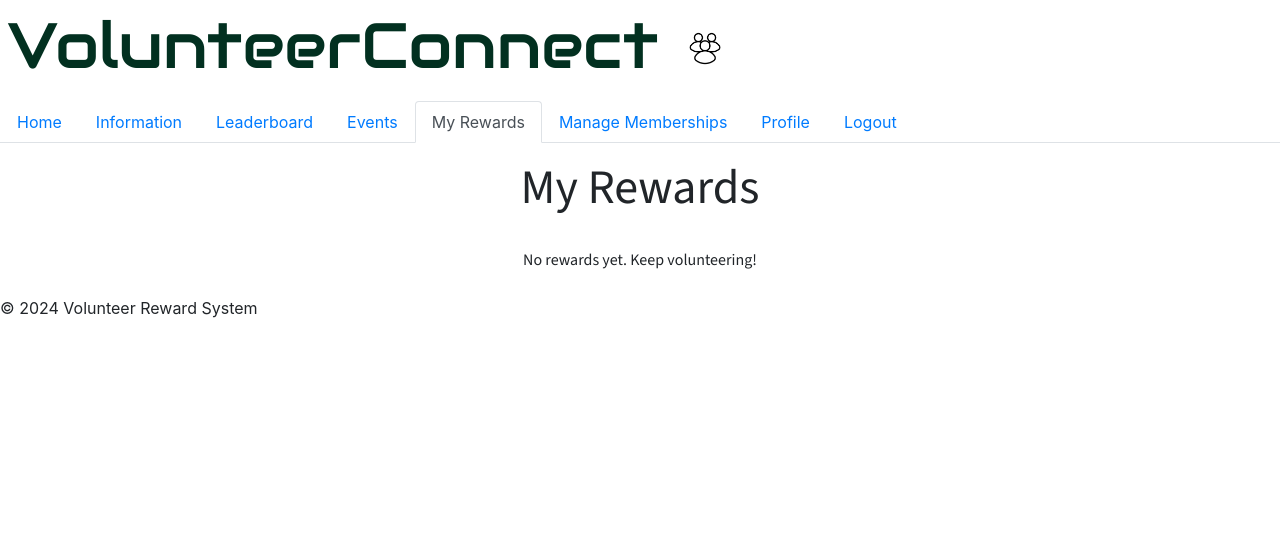
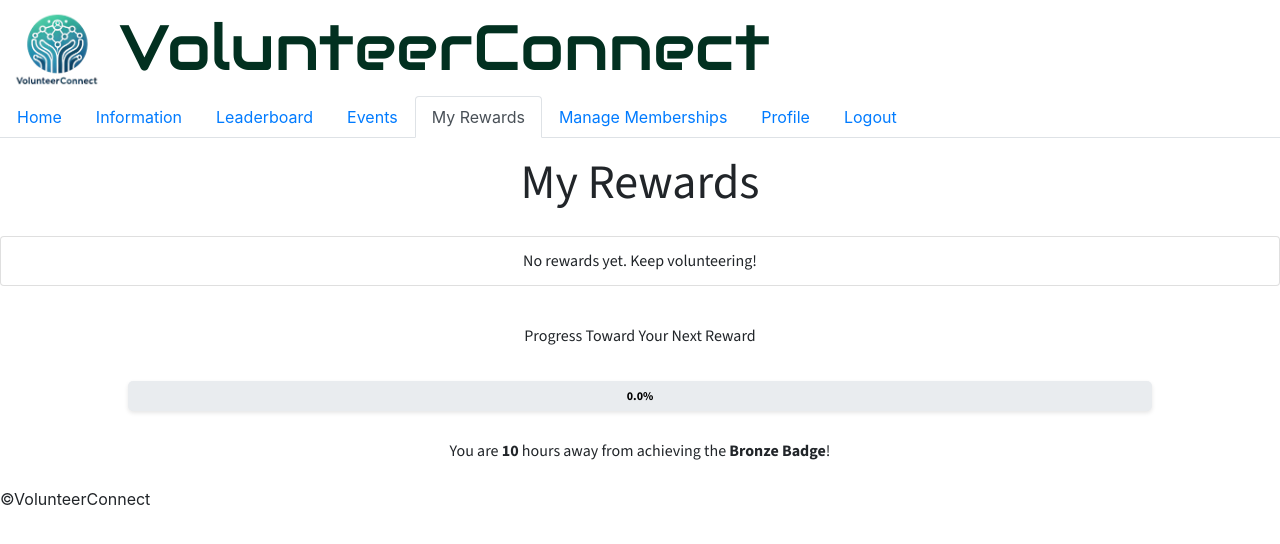
Before and after one commit to brown-eric/volunteer-recognition-system, a Flask app: page /rewards in a window 1280 px wide. Shown: the top 544 px of the page. Run offline with Flask 3, Linux system fonts and the light colour scheme; the visitor is signed in with stand-in values (Sample User, id 1); some libraries are stand-ins or nearby versions.

```diff
--- a/app/__init__.py
+++ b/app/__init__.py
@@ -1,5 +1,6 @@
 # Flask modules
 from flask import Flask
+from flask_sqlalchemy import SQLAlchemy
 from flask_migrate import Migrate
 from flask_mail import Mail
 from flask_limiter import Limiter
@@ -25,7 +26,8 @@ def create_app(debug: bool = False) -> Flask:
 
     # Initialize extensions
     from app.extensions import db, bcrypt, csrf, login_manager
-    db.init_app(app)
+    with app.app_context():
+        db.init_app(app)
     csrf.init_app(app)
     bcrypt.init_app(app)
     login_manager.init_app(app)
--- a/app/extensions.py
+++ b/app/extensions.py
@@ -4,6 +4,7 @@ from flask_sqlalchemy import SQLAlchemy
 from flask_wtf.csrf import CSRFProtect
 from flask_login import LoginManager
 from flask_mail import Mail
+import app
 
 mail = Mail()
 db = SQLAlchemy()
--- a/app/forms.py
+++ b/app/forms.py
@@ -43,9 +43,8 @@ class RegistrationForm(FlaskForm):
     confirm_password = PasswordField('Confirm Password', validators=[
         DataRequired(), Length(max=64),
         EqualTo('password', message='Passwords must match')
-    ],
+        ],
                                      render_kw={'placeholder': 'Confirm your password'})
-    # VULN: No controls to prevent any user from registering as an org or admin
     role = SelectField('Are you a', choices=[('volunteer', 'Volunteer'), ('volunteering organization', 'Volunteering Organization'),
                                              ('admin', 'Admin')], validators=[DataRequired()])
     submit = SubmitField('Register')
--- a/app/routes.py
+++ b/app/routes.py
@@ -88,7 +88,16 @@ def register():
         return redirect(url_for("routes.home"))
 
     form = RegistrationForm()
-
+    if User.query.filter_by(role='admin').count() < 1:
+        form.role.choices = [
+            ('volunteer', 'Volunteer'),
+            ('volunteering organization', 'Volunteering Organization'),
+            ('admin', 'Admin')
+        ]
+    else:
+        form.role.choices = [
+            ('volunteer', 'Volunteer')
+        ]
     if form.validate_on_submit():
         name = escape(form.name.data)
         email = escape(form.email.data)
@@ -139,23 +148,42 @@ def rewards():
         return redirect(url_for('routes.home'))
 
     user = current_user
+    total_hours = user.hours_volunteered
     rewards = [
-        {'name': 'Bronze Badge', 'description': 'Awarded for 10 volunteer hours'},
-        {'name': 'Silver Badge', 'description': 'Awarded for 20 volunteer hours'},
-        {'name': 'Gold Badge', 'description': 'Awarded for 30 volunteer hours'},
-        {'name': 'Platinum Badge', 'description': 'Awarded for 50 volunteer hours'},
+        {'name': 'Bronze Badge', 'description': 'Awarded for 10 volunteer hours', 'threshold': 10},
+        {'name': 'Silver Badge', 'description': 'Awarded for 20 volunteer hours', 'threshold': 20},
+        {'name': 'Gold Badge', 'description': 'Awarded for 30 volunteer hours', 'threshold': 30},
+        {'name': 'Platinum Badge', 'description': 'Awarded for 50 volunteer hours', 'threshold': 50}
     ]
-    user_rewards = []
-    if user.hours_volunteered >= 50:
-        user_rewards.append(rewards[3])  # Platinum Badge
-    if user.hours_volunteered >= 30:
-        user_rewards.append(rewards[2])  # Gold Badge
-    if user.hours_volunteered >= 20:
-        user_rewards.append(rewards[1])  # Silver Badge
-    if user.hours_volunteered >= 10:
-        user_rewards.append(rewards[0])  # Bronze Badge
 
-    return render_template('rewards.html', rewards=user_rewards, active_tab='rewards')
+    user_rewards = [reward for reward in rewards if total_hours >= reward['threshold']]
+    next_reward = next((reward for reward in rewards if total_hours < reward['threshold']), None)
+
+    if next_reward:
+        progress = (total_hours / next_reward['threshold']) * 100
+        progress_color = "bg-warning"  # Default for bronze
+        if next_reward['threshold'] == 20:
+            progress_color = "bg-secondary"  # Silver
+        elif next_reward['threshold'] == 30:
+            progress_color = "bg-warning"  # Gold
+        elif next_reward['threshold'] == 50:
+            progress_color = "bg-primary"  # Platinum (Blue)
+    else:
+        progress = 100  # All rewards completed
+        progress_color = "bg-success"  # Green for completed
+
+    return render_template(
+        'rewards.html',
+        rewards=user_rewards,
+        next_reward=next_reward,
+        progress=progress,
+        progress_color=progress_color,
+        active_tab='rewards'
+    )
+
+
+
+
 
 @routes_bp.route("/add_hours", methods=['GET', 'POST'])
 @login_required
@@ -331,7 +359,6 @@ def signup_event(event_id):
 @routes_bp.route("/add_member", methods=['GET', 'POST'])
 @login_required
 def add_member():
-
     form = AddMemberForm()
     email_invalid = False  # Flag for invalid email
 
@@ -340,17 +367,19 @@ def add_member():
         user = User.query.filter_by(email=form.email.data).first()
 
         if user:
-            # Check if the user is a volunteer
-            if user.role != 'volunteer':
-                flash(f'Cannot add member. {user.name} is not a volunteer.', 'danger')
+            # Check if the user is already part of the organization
+            if user in current_user.volunteers:
+                flash(f'{user.name} is already a member of your organization.', 'info')
             else:
-                # Add the member
-                current_user.volunteers.append(user)
-                db.session.commit()  # Commit the changes to the database
+                # Check if the user is a volunteer
+                if user.role != 'volunteer':
+                    flash(f'Cannot add member. {user.name} is not a volunteer.', 'danger')
+                else:
+                    # Add the member
+                    current_user.volunteers.append(user)
+                    db.session.commit()  # Commit the changes to the database
 
-                # Log the addition of hours
-
-                flash(f'Successfully added {user.name}.', 'success')
+                    flash(f'Successfully added {user.name}.', 'success')
         else:
             # Flash message and set flag for invalid email
             flash('No user found with that email address. Please try again.', 'danger')
@@ -359,6 +388,7 @@ def add_member():
         return redirect(url_for('routes.add_member'))
 
     return render_template('manage_memberships.html', form=form, email_invalid=email_invalid, active_tab='manage-memberships')
+
 
 @routes_bp.route("/remove_member/<int:volunteer_id>", methods=['GET', 'POST'])
 @login_required
--- a/static/css/main.css
+++ b/static/css/main.css
@@ -145,3 +145,55 @@ main {
   background-color: DodgerBlue !important;
   color: #ffffff;
 }
+
+/* Reward Tracker Styles */
+.reward-section h3 {
+    font-size: 1.5rem;
+    font-weight: 600;
+    margin-top: 2rem;
+    color: #023020;
+    text-align: center;
+}
+
+.progress {
+    background-color: #e9ecef; /* Light grey background for progress bar */
+    border-radius: 5px;
+    overflow: hidden;
+    height: 30px;
+    margin: 20px auto;
+    width: 80%; /* Keep it responsive */
+    box-shadow: 0 2px 4px rgba(0, 0, 0, 0.1);
+}
+
+.progress-bar {
+    text-align: center;
+    line-height: 30px; /* Vertically center text */
+    color: #fff;
+    font-weight: bold;
+    transition: width 0.5s ease-in-out;
+}
+
+/* Colors for different progress levels */
+.progress-bar.bronze {
+    background-color: #a52a2a; /* Brown */
+}
+
+.progress-bar.silver {
+    background-color: #c0c0c0; /* Silver */
+}
+
+.progress-bar.gold {
+    background-color: #ffd700; /* Gold */
+}
+
+.reward-section p {
+    text-align: center;
+    font-size: 1rem;
+    margin-top: 10px;
+    color: #555;
+}
+
+.reward-section p.text-success {
+    color: #28a745;
+    font-weight: bold;
+}
--- a/templates/base.html
+++ b/templates/base.html
@@ -26,10 +26,11 @@
 {% endif %}
 {% endwith %}
 
-<div id="logo">
-    <h1>VolunteerConnect</h1>
-    <img src="{{ url_for('static', filename='images/group.png') }}" alt="Group Image" style="height:5rem; width:auto">
+<div id="logo" style="display: flex; align-items: center;">
+    <img src="{{ url_for('static', filename='../images/VolunteerConnectLogo.png') }}" alt="VolunteerConnect Logo" style="height: 5rem; margin-right: 1rem;">
+    <h1 style="margin: 0; font-family: 'Audiowide', sans-serif; color: #023020;">VolunteerConnect</h1>
 </div>
+
 
 <ul class="nav nav-tabs">
     <li class="nav-item">
@@ -98,7 +99,7 @@
 </div>
 
 <footer>
-    <p>&copy; 2024 Volunteer Reward System</p>
+    <p>&copy;VolunteerConnect</p>
 </footer>
 
 <!-- Include Bootstrap JS -->
--- a/templates/rewards.html
+++ b/templates/rewards.html
@@ -11,7 +11,29 @@
                 <strong>{{ reward.name }}</strong>: {{ reward.description }}
             </li>
         {% else %}
-            <p>No rewards yet. Keep volunteering!</p>
+            <li class="list-group-item">No rewards yet. Keep volunteering!</li>
         {% endfor %}
     </ul>
+
+    <h3 class="mt-4">Progress Toward Your Next Reward</h3>
+    <div class="progress" style="height: 30px; position: relative;">
+        <div
+            class="progress-bar {{ progress_color }}"
+            role="progressbar"
+            style="width: {{ progress }}%;"
+            aria-valuenow="{{ progress }}"
+            aria-valuemin="0"
+            aria-valuemax="100">
+        </div>
+        <span style="position: absolute; width: 100%; text-align: center; line-height: 30px; font-weight: bold; color: black;">
+            {% if next_reward %}
+                {{ progress|round(1) }}%
+            {% else %}
+                All current rewards achieved. Check back for additional rewards!
+            {% endif %}
+        </span>
+    </div>
+    {% if next_reward %}
+        <p>You are <strong>{{ next_reward.threshold - current_user.hours_volunteered }}</strong> hours away from achieving the <strong>{{ next_reward.name }}</strong>!</p>
+    {% endif %}
 {% endblock %}
```
Also changed, not shown: tests/test_app.py (+0 -11 lines), static/images/VolunteerConnectLogo.png (added).
